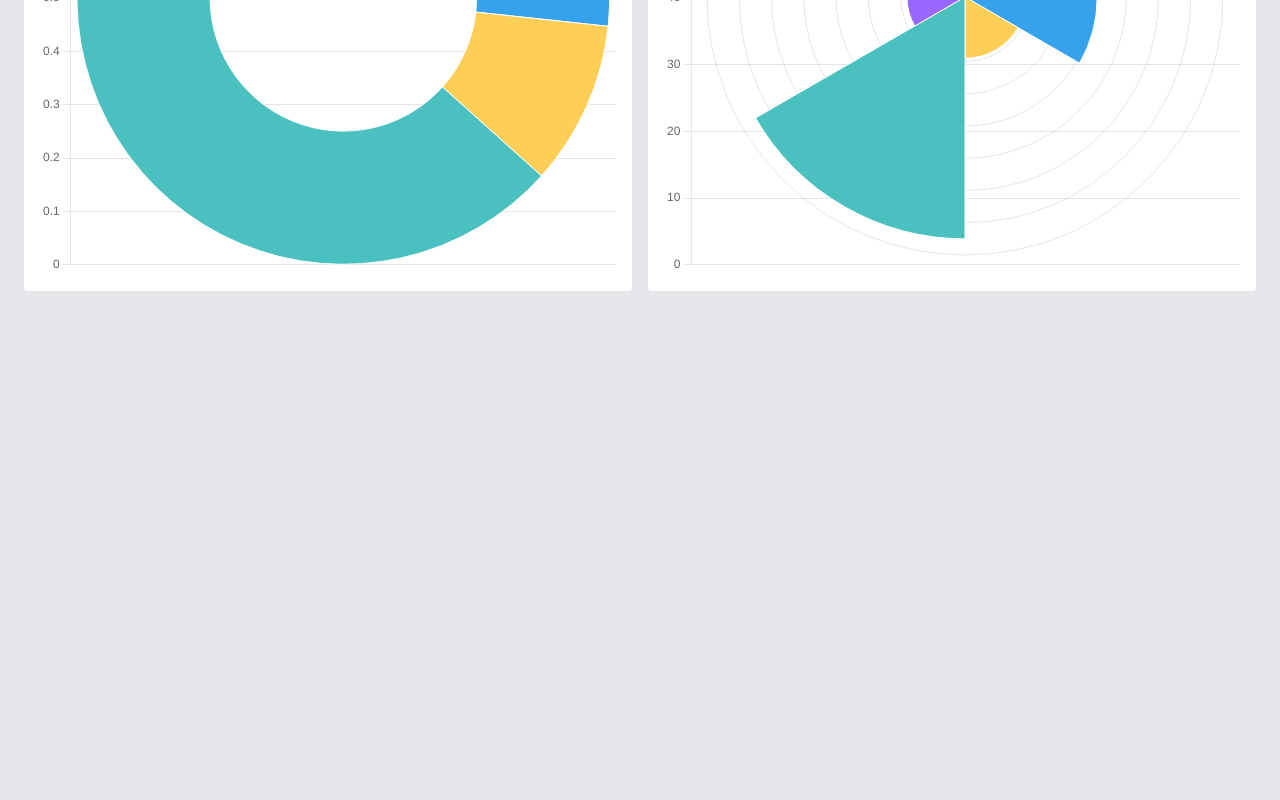
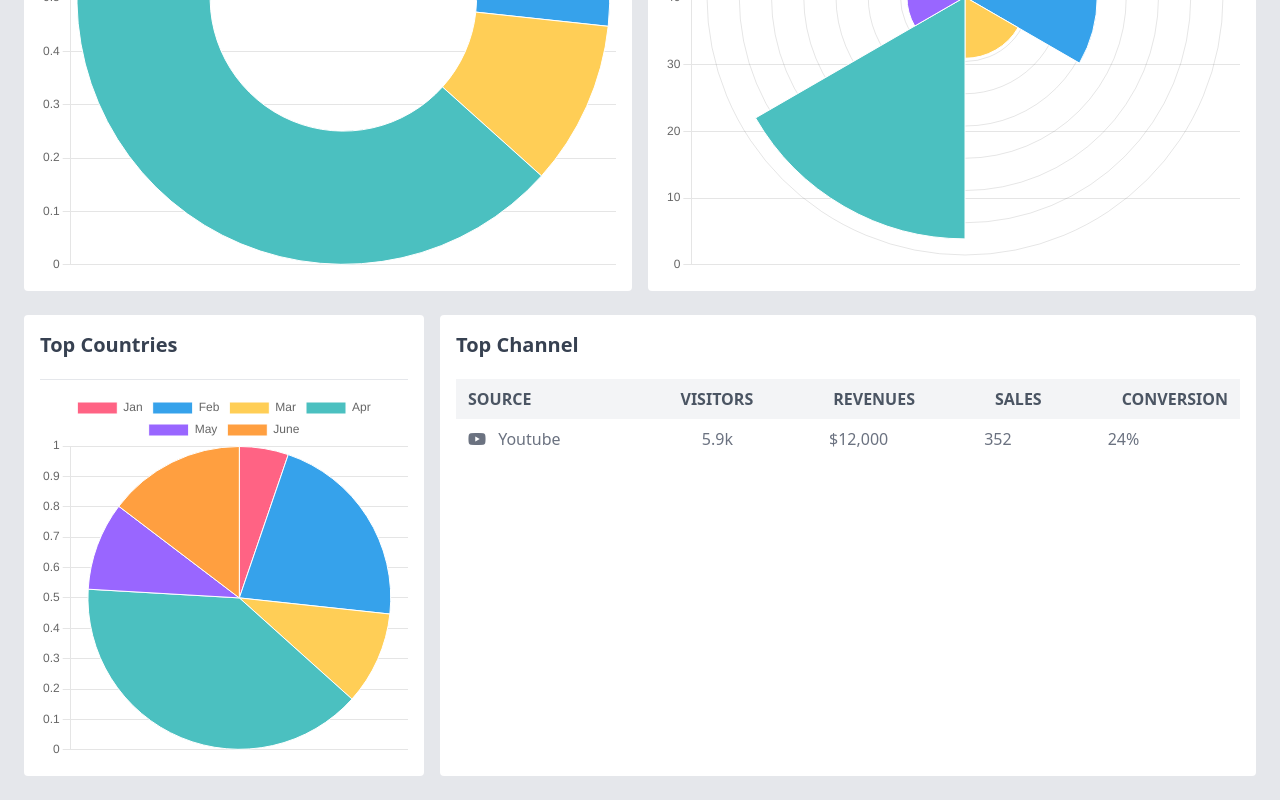
Before and after one commit to aminulds/tailwind-dashboard, a website: page public/index.html in a window 1280 px wide. Shown: the part 1149-1949 px from the top of the page. Before the commit the page ends 1464 px from the top, so only its background shows below. Drawn offline with nearby package versions, Linux system fonts and the light colour scheme.

Commit message:
Top channel data table continue...

```diff
--- a/public/index.html
+++ b/public/index.html
@@ -177,6 +177,53 @@
                             <canvas id="polarArea" class="mt-3"></canvas>
                         </div>
                     </div>
+
+                    <!-- Top Country and Channel -->
+                    <div class="mt-6 grid gap-4 sm:grid-cols-3">
+                        <!-- Top Country -->
+                        <div class="bg-white p-4 rounded ">
+                            <h5 class="text-xl text-gray-700 font-bold pb-5 border-b">Top Countries</h5>
+
+                            <!-- Chart -->
+                            <canvas id="topCountryChart" class="mt-3"></canvas>
+                        </div>
+
+                        <!-- Top Channel -->
+                        <div class="bg-white p-4 rounded col-span-2">
+                            <h5 class="text-xl text-gray-700 font-bold pb-5">Top Channel</h5>
+
+                            <!-- Channel Table -->
+                            <div>
+                                <!-- Table Header -->
+                                <div class="flex bg-gray-100 text-gray-600 uppercase font-bold px-3 py-2">
+                                    <div class="w-1/3">Source</div>
+                                    <div class="w-3/4 flex space-x-20">
+                                        <span>Visitors</span>
+                                        <span>Revenues</span>
+                                        <span>Sales</span>
+                                        <span>Conversion</span>
+                                    </div>
+                                </div>
+
+                                <!-- Data Grid -->
+                                <div>
+                                    <!-- Item -->
+                                    <div class="flex font-medium px-3 py-2 text-gray-500">
+                                        <div class="w-1/3">
+                                            <i class="fa-brands fa-youtube mr-2"></i>
+                                            Youtube
+                                        </div>
+                                        <div class="w-3/4 flex space-x-24">
+                                            <span>5.9k</span>
+                                            <span class="ml-6">$12,000</span>
+                                            <span>352</span>
+                                            <span>24%</span>
+                                        </div>
+                                    </div>
+                                </div>
+                            </div>
+                        </div>
+                    </div>
                 </div>
             </main>
         </div>
--- a/public/js/index.js
+++ b/public/js/index.js
@@ -20,6 +20,7 @@ const salesChart = document.getElementById('salesChart');
 const purchaseChart = document.getElementById('purchaseChart');
 const pieChart = document.getElementById('pieChart');
 const polarArea = document.getElementById('polarArea');
+const topCountryChart = document.getElementById('topCountryChart');
 
 new Chart(salesChart, {
     type: 'bar',
@@ -128,3 +129,30 @@ new Chart(polarArea, {
         }
     }
 });
+
+new Chart(topCountryChart, {
+    type: 'pie',
+    data: {
+        labels: ['Jan', 'Feb', 'Mar', 'Apr', 'May', 'June'],
+        datasets: [{
+            label: 'Number of Sales Return',
+            data: [10, 41, 19, 75, 18, 28],
+            backgroundColor: [
+                'rgba(255,99,132,1)',
+                'rgba(54,162,235,1)',
+                'rgba(255,206,86,1)',
+                'rgba(75,192,192,1)',
+                'rgba(153,102,255,1)',
+                'rgba(255,159,64,1)',
+            ],
+            borderWidth: 1
+        }]
+    },
+    options: {
+        scales: {
+            y: {
+                beginAtZero: true
+            }
+        }
+    }
+});
```
Also changed, not shown: public/css/style.css.
